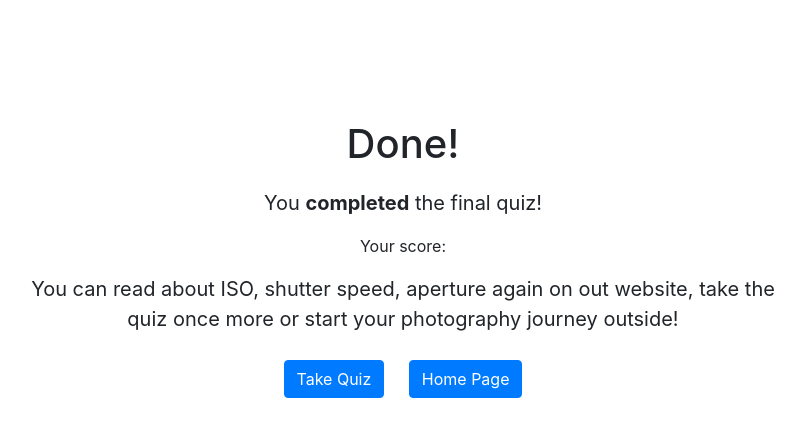
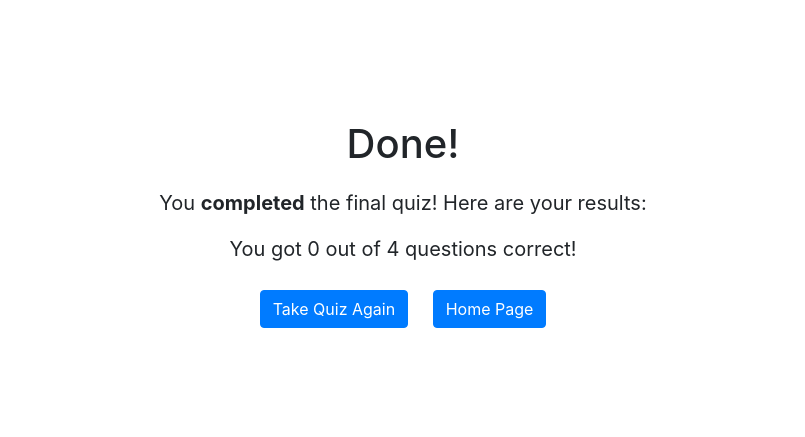
Before and after one commit to YYwang14/UI-Technical-Prototype, a Flask app: page /results in a window 1280 px wide. Shown: the part 56-493 px from the top of the page, without its empty margins (237-1042 px from the left). Run offline with Flask 3, Linux system fonts and the light colour scheme; some libraries are stand-ins or nearby versions.

Commit message:
Add files via upload

```diff
--- a/static/js/aperture.js
+++ b/static/js/aperture.js
@@ -25,8 +25,11 @@ document.addEventListener('DOMContentLoaded', function() {
 
         if (selectedImageSrc === randomImageSrc) {
             resultDisplay.textContent = 'Correct!';
+            resultDisplay.style.color = 'green';
         } else {
             resultDisplay.textContent = 'Incorrect :(';
+            resultDisplay.style.color = 'red';
+
         }
     });
 });
--- a/static/js/quiz_aperture.js
+++ b/static/js/quiz_aperture.js
@@ -16,9 +16,13 @@ document.addEventListener('DOMContentLoaded', function() {
         if (apertureSlider.value === '0') {  // Assuming f/1.4 is the correct answer at index 0
             resultDisplay.textContent = 'Correct!';
             resultDisplay.style.color = 'green';
+            localStorage.setItem('quiz_aperture', '1');
+
         } else {
             resultDisplay.textContent = 'Incorrect :(';
             resultDisplay.style.color = 'red';
+            localStorage.setItem('quiz_aperture', '0');
+
         }
     });
 });
--- a/static/js/quiz_camera.js
+++ b/static/js/quiz_camera.js
@@ -33,9 +33,12 @@ document.addEventListener('DOMContentLoaded', function() {
         if (correct === 3) {
             resultDisplay.textContent = 'Correct!';
             resultDisplay.style.color = 'green';
+            localStorage.setItem('quiz_camera', '1');
+
         } else {
             resultDisplay.textContent = 'Incorrect :(';
             resultDisplay.style.color = 'red';
+            localStorage.setItem('quiz_camera', '0');
         }
     });
 
--- a/static/js/quiz_iso.js
+++ b/static/js/quiz_iso.js
@@ -16,9 +16,12 @@ document.addEventListener('DOMContentLoaded', function() {
         if (isoSlider.value === '0') {
             resultDisplay.textContent = 'Correct!';
             resultDisplay.style.color = 'green';
+            localStorage.setItem('quiz_iso', '1');
         } else {
             resultDisplay.textContent = 'Incorrect :(';
             resultDisplay.style.color = 'red';
+            localStorage.setItem('quiz_iso', '0');
+
         }
     });
 });
--- a/static/js/quiz_shutter.js
+++ b/static/js/quiz_shutter.js
@@ -16,9 +16,12 @@ document.addEventListener('DOMContentLoaded', function() {
         if (shutterSlider.value === '1') {  // Assuming 1/125 is the correct answer at index 1
             resultDisplay.textContent = 'Correct!';
             resultDisplay.style.color = 'green';
+            localStorage.setItem('quiz_shutter', '1');
+
         } else {
             resultDisplay.textContent = 'Incorrect :(';
             resultDisplay.style.color = 'red';
+            localStorage.setItem('quiz_shutter', '0');
         }
     });
 });
--- a/templates/results.html
+++ b/templates/results.html
@@ -2,19 +2,30 @@
 {% block title %}Results Page{% endblock %}
 
 {% block content %}
-
 <link rel="stylesheet" href="{{ url_for('static', filename='css/main.css') }}">
-<script src="{{ url_for('static', filename='js/quiz_aperture.js') }}"></script>
 <div class="container text-center">
     <h1 style="margin-top: 100px; margin-bottom: 20px;">Done!</h1>
-    <p style="font-size: 20px;">You <strong>completed</strong> the final quiz! </p>
-    <p>Your score:</p>
-    <p style="font-size: 20px;"> You can read about ISO, shutter speed, aperture again on out website, take the quiz once more
-    or start your photography journey outside!</p>
+    <p style="font-size: 20px;">You <strong>completed</strong> the final quiz! Here are your results:</p>
+    <p id="finalResult" style="font-size: 20px;"></p>
+    <a href="{{ url_for('quiz_iso') }}" class="btn btn-primary">Take Quiz Again</a>
+    <a href="{{ url_for('home') }}" class="btn btn-primary">Home Page</a>
+</div>
+<script>
+document.addEventListener('DOMContentLoaded', function() {
+    const results = [
+        localStorage.getItem('quiz_iso'),
+        localStorage.getItem('quiz_shutter'),
+        localStorage.getItem('quiz_aperture'),
+        localStorage.getItem('quiz_camera')
+    ];
+    const totalCorrect = results.reduce((acc, curr) => {
+        // Check if curr is a valid number and add it to the accumulator
+        return acc + (isNaN(parseInt(curr)) ? 0 : parseInt(curr));
+    }, 0);
+    document.getElementById('finalResult').textContent = `You got ${totalCorrect} out of 4 questions correct!`;
 
-
-    <a href="{{ url_for('quiz_iso') }}" class="btn btn-primary">Take Quiz</a>
-    <a href="{{ url_for('home') }}" class="btn btn-primary">Home Page</a>
-    <p id="result"></p>
-</div>
+    // Optionally clear local storage after displaying results
+    localStorage.clear();
+});
+</script>
 {% endblock %}
```
